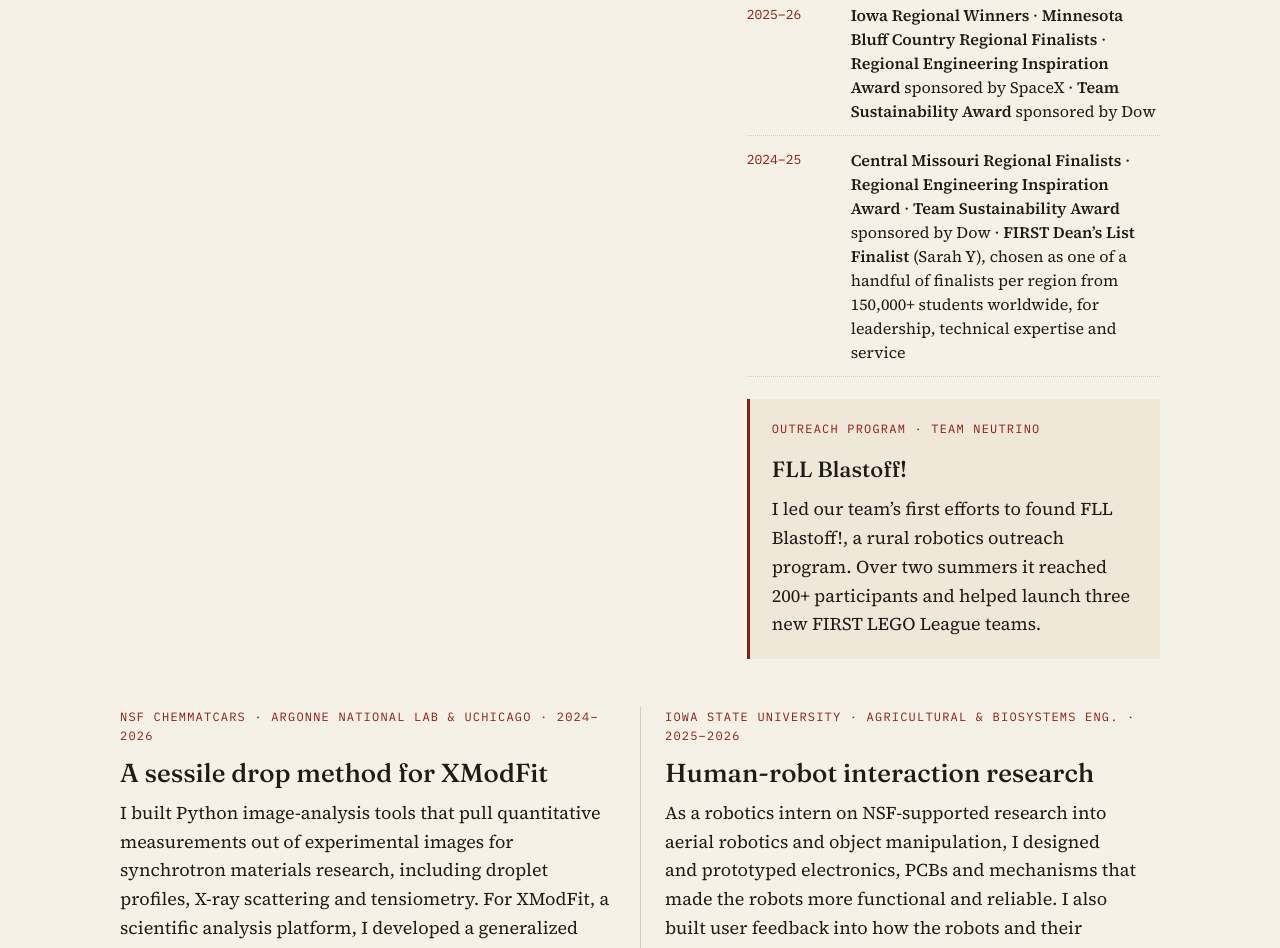
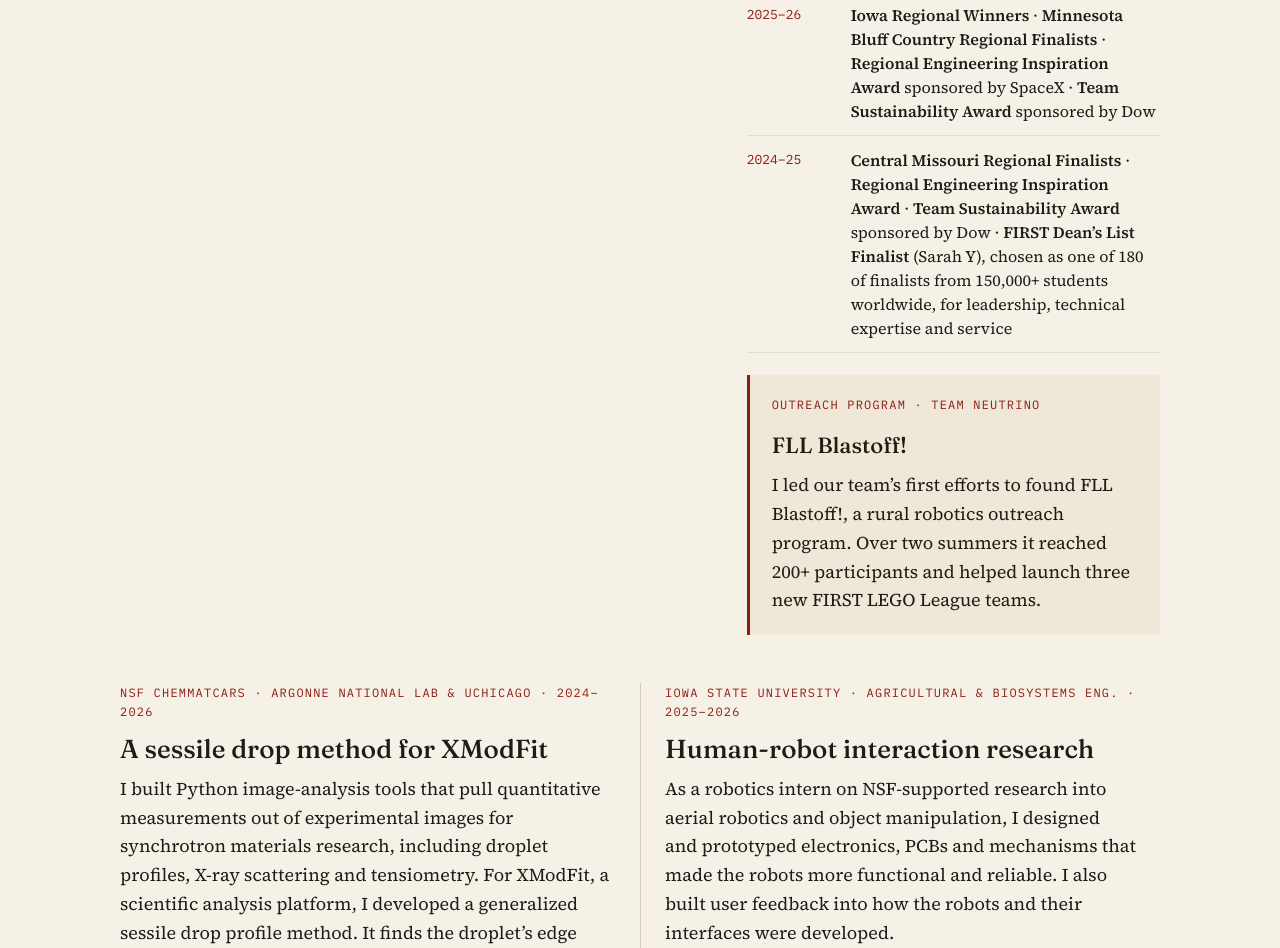
Before and after one commit to ssarahyao/ssarahyao.github.io, a plain HTML site: page index.html in a window 1280 px wide. Shown: the part 1845-2793 px from the top of the page. Drawn offline with Linux system fonts and the light colour scheme.

Commit message:
update deans list description

```diff
--- a/index.html
+++ b/index.html
@@ -93,7 +93,7 @@
           <dl class="ledger">
             <div><dt>2022–2026</dt><dd>FIRST World Championship qualifier every season, earning the <strong>Engineering Inspiration Award</strong>: FIRST’s prestigious championship-qualifying award for advancing STEM in the community</dd></div>
             <div><dt>2025–26</dt><dd><strong>Iowa Regional Winners</strong> · <strong>Minnesota Bluff Country Regional Finalists</strong> · <strong>Regional Engineering Inspiration Award</strong> sponsored by SpaceX · <strong>Team Sustainability Award</strong> sponsored by Dow</dd></div>
-            <div><dt>2024–25</dt><dd><strong>Central Missouri Regional Finalists</strong> · <strong>Regional Engineering Inspiration Award</strong> · <strong>Team Sustainability Award</strong> sponsored by Dow · <strong>FIRST Dean’s List Finalist</strong> (Sarah Y), chosen as one of a handful of finalists per region from 150,000+ students worldwide, for leadership, technical expertise and service</dd></div>
+            <div><dt>2024–25</dt><dd><strong>Central Missouri Regional Finalists</strong> · <strong>Regional Engineering Inspiration Award</strong> · <strong>Team Sustainability Award</strong> sponsored by Dow · <strong>FIRST Dean’s List Finalist</strong> (Sarah Y), chosen as one of 180 of finalists from 150,000+ students worldwide, for leadership, technical expertise and service</dd></div>
           </dl>
 
           <div class="sub">
```
